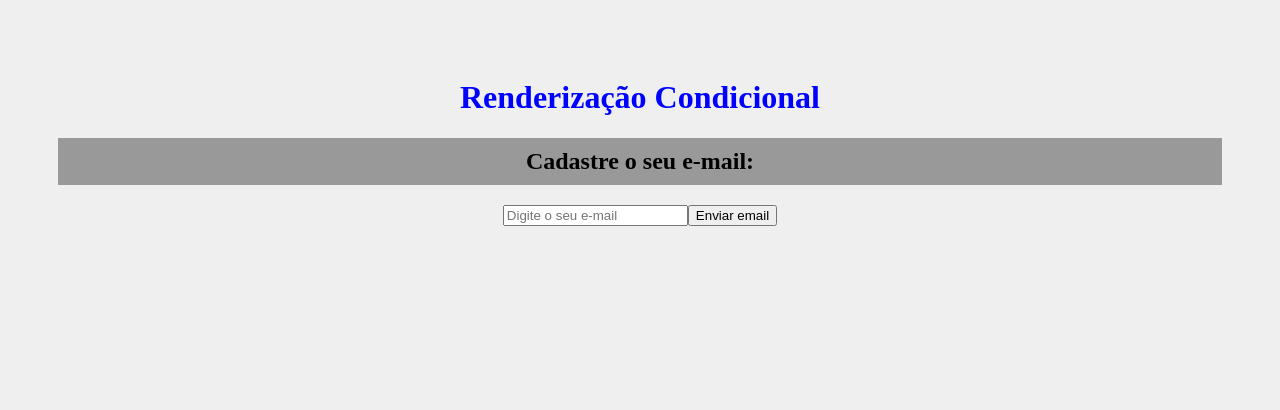
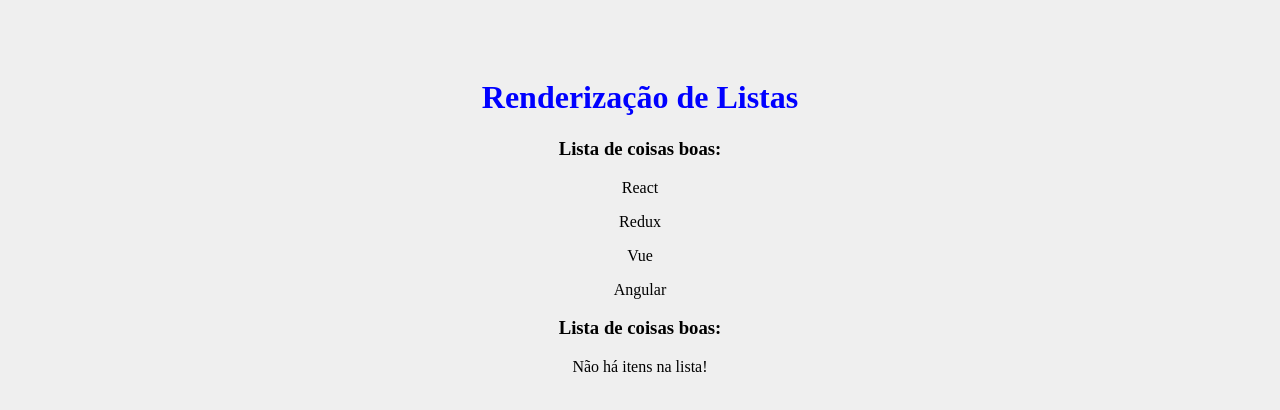
Before and after one commit to DevRianH/Curso-React---Hora-de-Codar, a React (Create React App) app: page / in a window 1280 px wide. Shown: the top 410 px of the page. Built offline with nearby package versions, Linux system fonts and the light colour scheme.

Commit message:
Aula 13 -> Renderização de listas

```diff
--- a/src/App.js
+++ b/src/App.js
@@ -1,12 +1,15 @@
 import './App.css';
-import Condicional from "./components/Condicional";
+import OutraLista from "./components/OutraLista";
 
 function App() {
 
+
+    const meusItens = ['React', 'Redux', 'Vue', 'Angular'];
     return (
         <div className="App">
-            <h1>Renderização Condicional</h1>
-            <Condicional />
+            <h1>Renderização de Listas</h1>
+            <OutraLista itens={meusItens}/>
+            <OutraLista itens={[]}/>
         </div>
     );
 }
--- /dev/null
+++ b/src/components/OutraLista.js
@@ -0,0 +1,15 @@
+export default function OutraLista({itens}) {
+    return (
+        <div>
+            <h3>Lista de coisas boas:</h3>
+            {itens.length > 0 ? (
+                itens.map((item) => (
+                    <p key={item}>{item}</p>
+                ))
+            ) : (
+                <p>Não há itens na lista!</p>
+            )
+            }
+        </div>
+    )
+}
```
